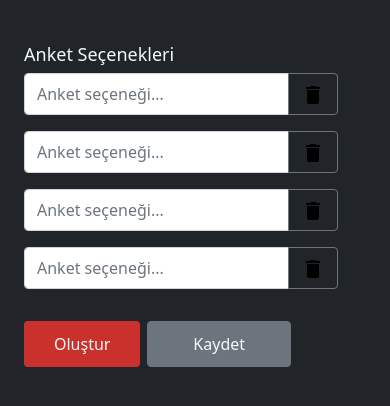
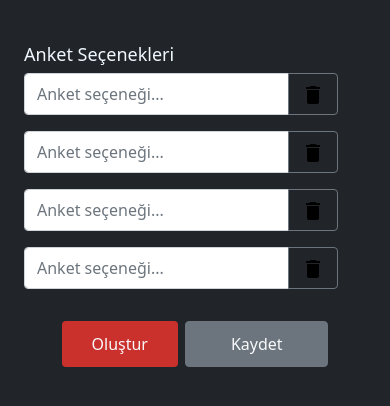
Before and after one commit to y-oztrk/serioyla.com, a PHP site: page / in a window 390 px wide. Shown: the part 248-654 px from the top of the page. Run offline with PHP 8.4, Linux system fonts and the light colour scheme.

Commit message:
Mobilde artık buttonlar ortalanıyor.

```diff
--- a/css/custom.css
+++ b/css/custom.css
@@ -55,6 +55,9 @@
   #title-div {
     padding-left: 0 !important;
   }
+  #bottom-buttons-div {
+    justify-content: center !important;
+  }
 }
 @media screen and (device-aspect-ratio: 40/71) {
   #main-content-span {
--- a/index.html
+++ b/index.html
@@ -94,7 +94,7 @@
                                             </label>
                                         </div>
                                     </div>-->
-                                    <div class="col-12 d-inline-flex">
+                                    <div class="col-12 d-inline-flex" id="bottom-buttons-div">
                                         <button type="button" class="btn btn-secondary text-light"
                                             style="background-color: #ca302c !important; padding: 10px 30px; border: none;">Oluştur</button>
                                         <button type="button" class="btn btn-secondary text-light ms-4"
```
